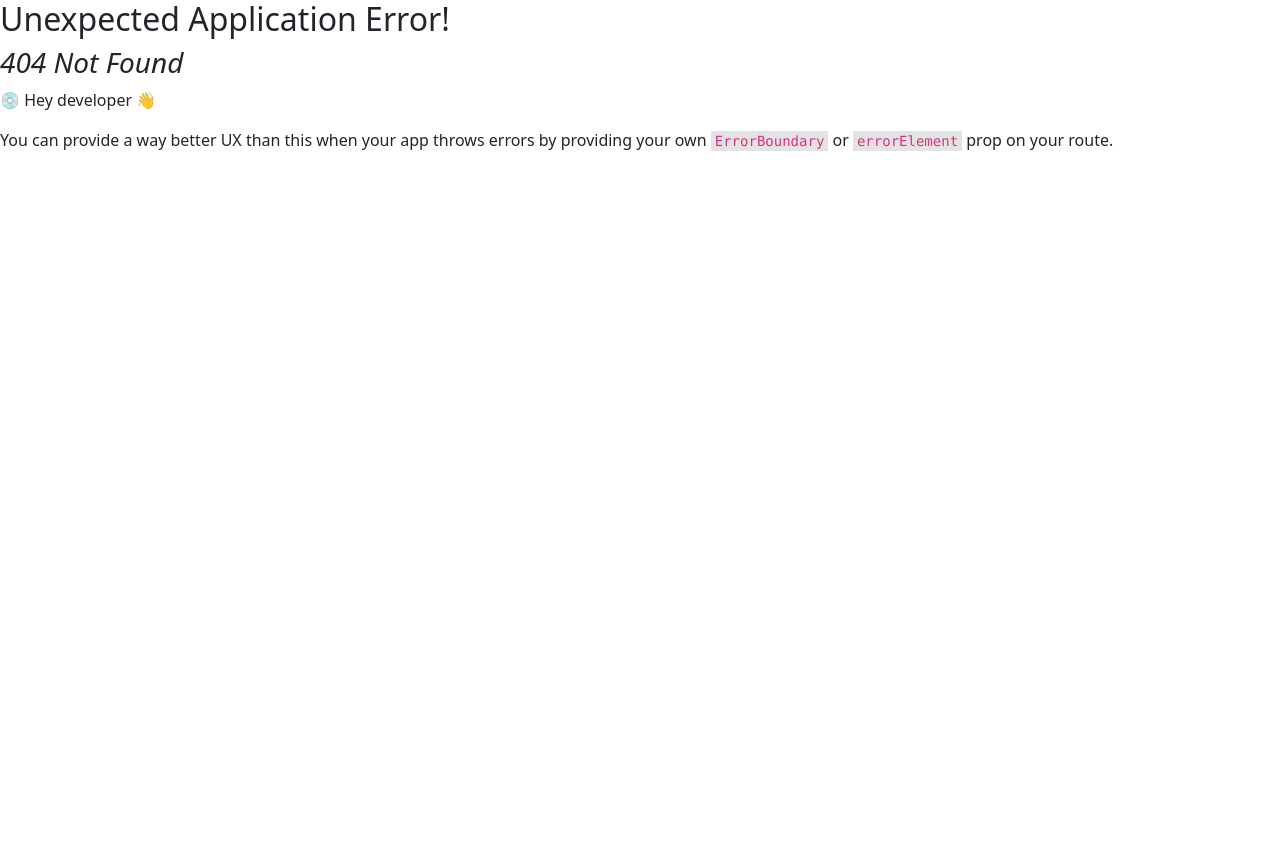
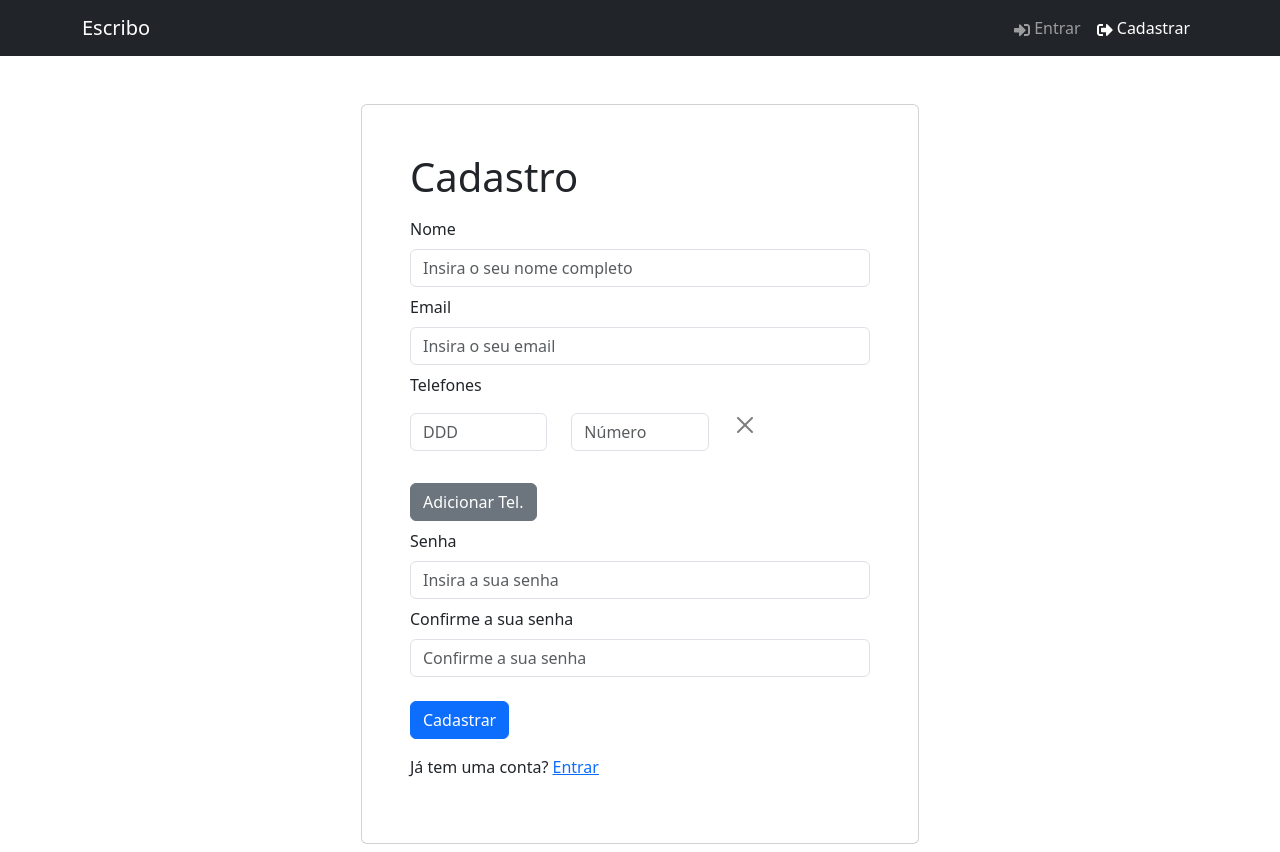
Before and after one commit to luanabaratta/signIn-signUp-escribo, a React (Vite) app in the folder frontend/: page /cadastrar in a window 1280 px wide. Before the commit this address had no page. Before the commit the page ends 800 px from the top, so only its background shows below. Built offline with nearby package versions, Linux system fonts and the light colour scheme.

Commit message:
adding redux and apiSlices

```diff
--- a/frontend/package.json
+++ b/frontend/package.json
@@ -10,11 +10,13 @@
     "preview": "vite preview"
   },
   "dependencies": {
+    "@reduxjs/toolkit": "^2.0.1",
     "bootstrap": "5.3.2",
     "react": "^18.2.0",
     "react-bootstrap": "2.9.1",
     "react-dom": "^18.2.0",
     "react-icons": "^4.12.0",
+    "react-redux": "^9.0.4",
     "react-router-bootstrap": "^0.26.2",
     "react-router-dom": "^6.20.1"
   },
--- a/frontend/src/components/Hero.jsx
+++ b/frontend/src/components/Hero.jsx
@@ -8,7 +8,7 @@ const Hero = () => {
                 <Card className='p-5 d-flex flex-column align-items-center hero-card bg-light w-75'>
                     <h1 className='text-center mb-4'>Escribo</h1>
                     <p className='text-center mb-4'>
-                        Página de Login
+                        Página de Inicial
                     </p>
                     <div className='d-flex'>
                         <LinkContainer to='login'>
--- a/frontend/src/main.jsx
+++ b/frontend/src/main.jsx
@@ -7,23 +7,29 @@ import {
     Route,
     RouterProvider,
 } from "react-router-dom";
+import store from './store';
+import { Provider } from 'react-redux';
 import App from './App.jsx'
 import 'bootstrap/dist/css/bootstrap.min.css'
 import './index.css'
 import HomeScreen from "./screens/HomeScreen.jsx";
 import LoginScreen from "./screens/LoginScreen.jsx";
+import RegisterScreen from "./screens/RegisterScreen.jsx";
 
 const router = createBrowserRouter(
     createRoutesFromElements(
         <Route path='/' element={ <App /> }>
             <Route index={true} path='/' element={<HomeScreen />} />
             <Route path='/login' element={<LoginScreen />} />
+            <Route path='/cadastrar' element={<RegisterScreen />} />
         </Route>
     )
 )
 
 ReactDOM.createRoot(document.getElementById('root')).render(
-  <React.StrictMode>
-    <RouterProvider router={ router } />
-  </React.StrictMode>,
-)
+  <Provider store={store}>
+      <React.StrictMode>
+          <RouterProvider router={ router } />
+      </React.StrictMode>
+  </Provider>
+);
--- a/frontend/src/screens/LoginScreen.jsx
+++ b/frontend/src/screens/LoginScreen.jsx
@@ -5,10 +5,10 @@ import FormContainer from "../components/FormContainer";
 
 const LoginScreen = () => {
     const [email, setEmail] = useState('');
-    const [passsword, setPassword] = useState('');
+    const [password, setPassword] = useState('');
 
-    const submitHandler = async (event) => {
-        event.preventDefault();
+    const submitHandler = async (e) => {
+        e.preventDefault();
         console.log('submit');
     }
 
@@ -28,12 +28,12 @@ const LoginScreen = () => {
                     </Form.Control>
                 </Form.Group>
 
-                <Form.Group className='my-2' controlId={passsword}>
+                <Form.Group className='my-2' controlId={password}>
                     <Form.Label>Senha</Form.Label>
                     <Form.Control
-                        type='passsword'
+                        type='password'
                         placeholder='Insira a sua senha'
-                        value={passsword}
+                        value={password}
                         onChange={(event) => setPassword(e.target.value)}
                     >
                     </Form.Control>
--- /dev/null
+++ b/frontend/src/screens/RegisterScreen.jsx
@@ -0,0 +1,132 @@
+import React, { useState } from "react";
+import { Link } from 'react-router-dom';
+import { Form, Button, Row, Col } from 'react-bootstrap';
+import FormContainer from "../components/FormContainer";
+
+const RegisterScreen = () => {
+    const [name, setName] = useState('');
+    const [email, setEmail] = useState('');
+    const [telephones, setTelephones] = useState([{ ddd: '', number: '' }]);
+    const [password, setPassword] = useState('');
+    const [confirmPassword, setConfirmPassword] = useState('');
+
+    const submitHandler = async (e) => {
+        e.preventDefault();
+        console.log('submit');
+    }
+
+    const handleTelephoneChange = (index, key, value) => {
+        const newTelephones = [...telephones];
+        newTelephones[index][key] = value;
+        setTelephones(newTelephones);
+    };
+
+    const addTelephone = () => {
+        setTelephones([...telephones, { ddd: '', number: '' }]);
+    };
+
+    const removeTelephone = (index) => {
+        const newTelephones = [...telephones];
+        newTelephones.splice(index, 1);
+        setTelephones(newTelephones);
+    };
+
+    return(
+        <FormContainer>
+            <h1>Cadastro</h1>
+
+            <Form onSubmit={ submitHandler }>
+                <Form.Group className='my-2' controlId={name}>
+                    <Form.Label>Nome</Form.Label>
+                    <Form.Control
+                        type='text'
+                        placeholder='Insira o seu nome completo'
+                        value={name}
+                        onChange={(e) => setName(e.target.value)}
+                    >
+                    </Form.Control>
+                </Form.Group>
+                <Form.Group className='my-2' controlId={email}>
+                    <Form.Label>Email</Form.Label>
+                    <Form.Control
+                        type='email'
+                        placeholder='Insira o seu email'
+                        value={email}
+                        onChange={(e) => setEmail(e.target.value)}
+                    >
+                    </Form.Control>
+                </Form.Group>
+
+                <Form.Group className="my-2" controlId={telephones}>
+                    <Form.Label>Telefones</Form.Label>
+                    {telephones.map((telephone, index) => (
+                        <div key={index}>
+                            <Row>
+                                <Col>
+                                    <Form.Control
+                                        type="text"
+                                        placeholder="DDD"
+                                        value={telephone.ddd}
+                                        onChange={(e) => handleTelephoneChange(index, 'ddd', e.target.value)}
+                                        className="mt-2"
+                                    />
+                                </Col>
+                                <Col>
+                                    <Form.Control
+                                        type="text"
+                                        placeholder="Número"
+                                        value={telephone.number}
+                                        onChange={(e) => handleTelephoneChange(index, 'number', e.target.value)}
+                                        className="mt-2"
+                                    />
+                                </Col>
+                                <Col>
+                                    <Button
+                                        variant="danger"
+                                        className="mt-2 btn-close"
+                                        onClick={() => removeTelephone(index)}
+                                    />
+                                </Col>
+                            </Row>
+                        </div>
+                    ))}
+                    <br/>
+                    <Button variant="secondary" onClick={addTelephone} className="mt-2">
+                        Adicionar Tel.
+                    </Button>
+                </Form.Group>
+
+                <Form.Group className='my-2' controlId={password}>
+                    <Form.Label>Senha</Form.Label>
+                    <Form.Control
+                        type='password'
+                        placeholder='Insira a sua senha'
+                        value={password}
+                        onChange={(e) => setPassword(e.target.value)}
+                    >
+                    </Form.Control>
+                </Form.Group>
+                <Form.Group className='my-2' controlId={confirmPassword}>
+                    <Form.Label>Confirme a sua senha</Form.Label>
+                    <Form.Control
+                        type='password'
+                        placeholder='Confirme a sua senha'
+                        value={confirmPassword}
+                        onChange={(e) => setConfirmPassword(e.target.value)}
+                    >
+                    </Form.Control>
+                </Form.Group>
+
+                <Button type='submit' variant='primary' className='mt-3'>Cadastrar</Button>
+
+                <Row className='py-3'>
+                    <Col>
+                        Já tem uma conta? <Link to='/login'>Entrar</Link>
+                    </Col>
+                </Row>
+            </Form>
+        </FormContainer>
+    )
+}
+
+export default RegisterScreen;
--- /dev/null
+++ b/frontend/src/slices/authSlice.js
@@ -0,0 +1,24 @@
+import { createSlice } from '@reduxjs/toolkit';
+
+const initialState = {
+    userInfo: localStorage.getItem('userInfo') ? JSON.parse(localStorage.getItem
+    ('userInfo')) : null
+}
+
+const authSlice = createSlice({
+    name: 'auth',
+    initialState,
+    reducers: {
+        setCredentials: (state, action) => {
+            state.userInfo = action.payload;
+            localStorage.setItem('userInfo', JSON.stringify(action.payload))
+        },
+        logout: (state, action) => {
+            state.userInfo = null;
+            localStorage.removeItem('userInfo');
+        },
+    },
+});
+
+export const { setCredentials, logout } = authSlice.actions;
+export default authSlice.reducer;
--- /dev/null
+++ b/frontend/src/store.js
@@ -0,0 +1,12 @@
+import { configureStore } from '@reduxjs/toolkit';
+import authReducer from './slices/authSlice.js';
+
+const store = configureStore({
+    reducer: {
+        auth: authReducer,
+    },
+    middleware: (getDefaultMiddleware) => getDefaultMiddleware(),
+    devTools: true,
+});
+
+export default store;
```
Also changed, not shown: frontend/src/slices/apiSlice.js (added), 1 other file (tests, documents, lock files or other folders).
